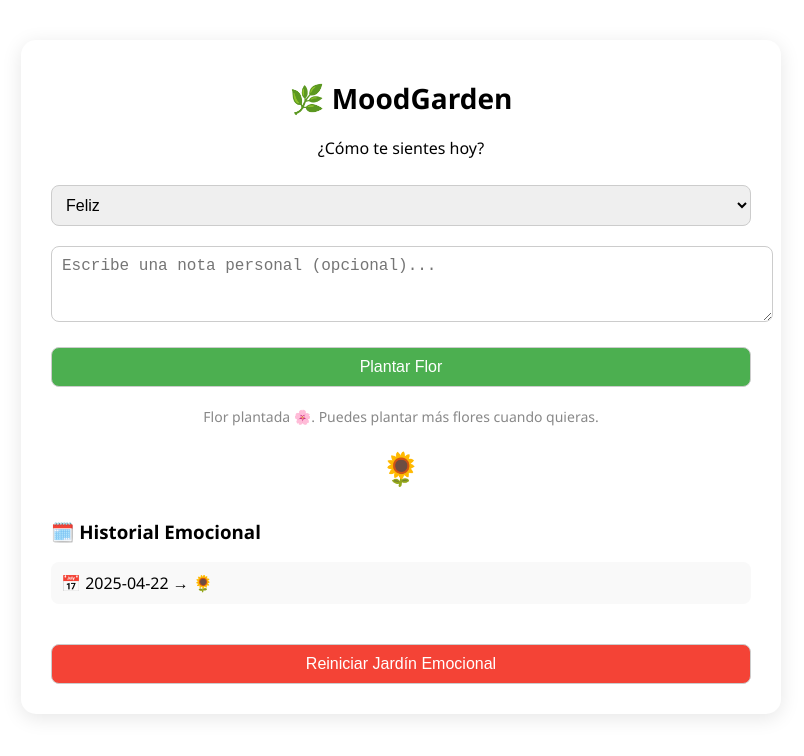
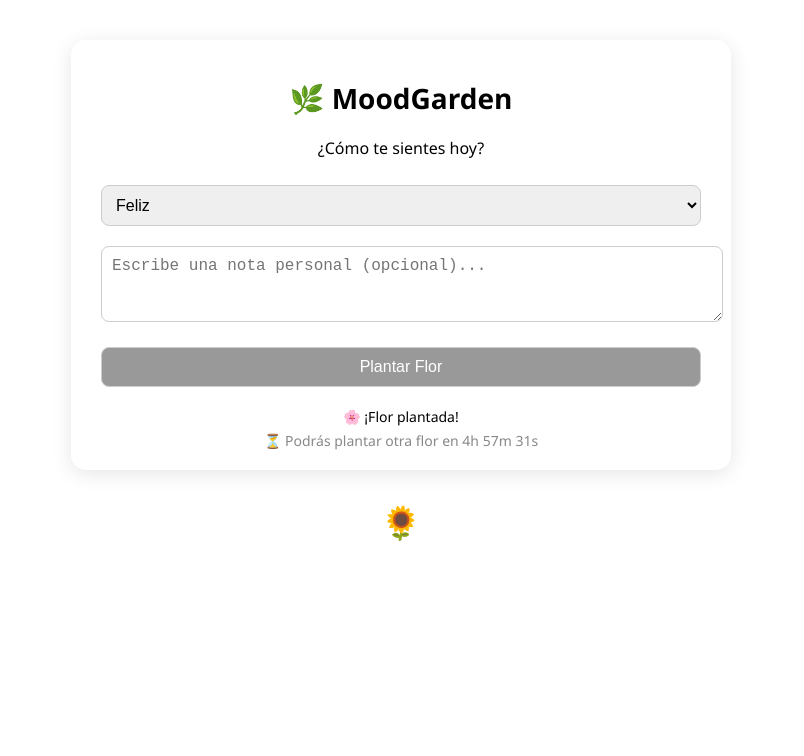
Before and after one commit to RolixTV/MoodGarden, a plain HTML site: page index.html in a window 1280 px wide. Both pictures are taken after a click on the button "Plantar Flor". Shown: the whole page, without its empty margins (239-1043 px from the left). Drawn offline with Linux system fonts and the light colour scheme.

Commit message:
index.html

```diff
--- a/index.html
+++ b/index.html
@@ -2,17 +2,17 @@
 <html lang="es">
 <head>
   <meta charset="UTF-8" />
-  <meta name="viewport" content="width=device-width, initial-scale=1.0" />
+  <meta name="viewport" content="width=device-width, initial-scale=1.0"/>
   <title>MoodGarden – Tu Jardín Emocional</title>
   <style>
     body {
       font-family: 'Segoe UI', sans-serif;
+      margin: 0;
+      padding: 40px;
       display: flex;
-      justify-content: center;
-      align-items: flex-start;
-      padding: 40px;
-      margin: 0;
-      transition: background 1s ease;
+      flex-direction: column;
+      align-items: center;
+      transition: background-color 0.5s ease;
     }
 
     .container {
@@ -21,7 +21,7 @@
       border-radius: 15px;
       box-shadow: 0 4px 20px rgba(0,0,0,0.1);
       width: 100%;
-      max-width: 700px;
+      max-width: 600px;
       text-align: center;
     }
 
@@ -54,57 +54,27 @@
       background-color: #45a049;
     }
 
+    #message {
+      font-size: 14px;
+      margin-top: 10px;
+    }
+
+    #countdown {
+      font-size: 14px;
+      margin-top: 5px;
+      color: #888;
+    }
+
     #garden {
+      margin-top: 30px;
       display: flex;
       flex-wrap: wrap;
-      margin-top: 20px;
       gap: 10px;
       justify-content: center;
     }
 
     .flower {
       font-size: 32px;
-      transition: transform 0.2s ease;
-    }
-
-    .flower:hover {
-      transform: scale(1.2);
-    }
-
-    #message {
-      font-size: 14px;
-      color: #888;
-      margin-top: 10px;
-    }
-
-    #history {
-      margin-top: 30px;
-      text-align: left;
-    }
-
-    .history-item {
-      background: #f9f9f9;
-      margin-bottom: 8px;
-      padding: 10px;
-      border-radius: 8px;
-      font-size: 16px;
-      cursor: pointer;
-    }
-
-    .history-item:hover {
-      background-color: #f1f1f1;
-    }
-
-    #noteDisplay {
-      margin-top: 20px;
-      font-size: 16px;
-      color: #333;
-    }
-
-    .reset-btn {
-      background-color: #f44336;
-      color: white;
-      margin-top: 20px;
     }
   </style>
 </head>
@@ -124,55 +94,44 @@
 
     <button id="plantBtn" onclick="plantMood()">Plantar Flor</button>
     <div id="message"></div>
-
-    <div id="garden"></div>
-
-    <div id="history">
-      <h3>🗓️ Historial Emocional</h3>
-      <div id="historyList"></div>
-    </div>
-
-    <div id="noteDisplay"></div>
-
-    <!-- Botón de Reiniciar -->
-    <button class="reset-btn" onclick="resetMoodGarden()">Reiniciar Jardín Emocional</button>
+    <div id="countdown"></div>
   </div>
 
+  <div id="garden"></div>
+
   <script>
-    const today = new Date();
-    const todayISO = today.toISOString().slice(0, 10); // Obtiene la fecha actual en formato YYYY-MM-DD
+    const message = document.getElementById('message');
+    const countdown = document.getElementById('countdown');
+    const garden = document.getElementById('garden');
     const plantBtn = document.getElementById('plantBtn');
-    const message = document.getElementById('message');
-    const historyList = document.getElementById('historyList');
-    const noteDisplay = document.getElementById('noteDisplay');
-    const moodSelect = document.getElementById('mood');
-    const garden = document.getElementById('garden');
 
-    // Obtener la última emoción del usuario (si existe) al cargar la página
-    const lastMood = localStorage.getItem('lastMood');
-    if (lastMood) {
-      moodSelect.value = lastMood;
-      changeBackground(); // Cambia el fondo al cargar la página
+    const backgroundColors = {
+      '🌻': '#fff9c4',
+      '🌧️': '#bbdefb',
+      '🌺': '#f8bbd0',
+      '🌪️': '#cfd8dc',
+      '🍃': '#c8e6c9'
+    };
+
+    function changeBackground() {
+      const mood = document.getElementById('mood').value;
+      document.body.style.backgroundColor = backgroundColors[mood] || '#ffffff';
+      localStorage.setItem('lastMood', mood);
     }
 
-    // Mostrar flor de hoy si ya está plantada
-    const todayEntry = localStorage.getItem('moodgarden-' + todayISO);
-    if (todayEntry) {
-      const flower = JSON.parse(todayEntry);
-      createFlower(flower.mood);
-    }
-
-    // Mostrar historial completo
-    for (let key in localStorage) {
-      if (key.startsWith('moodgarden-')) {
-        const date = key.split('moodgarden-')[1];
-        const flower = JSON.parse(localStorage.getItem(key));
-        addToHistory(date, flower.mood, flower.note);
-      }
+    function getTodayKey() {
+      const today = new Date();
+      return 'mood-' + today.toISOString().slice(0, 10);
     }
 
     function plantMood() {
-      const mood = moodSelect.value;
+      const key = getTodayKey();
+      if (localStorage.getItem(key)) {
+        message.textContent = 'Ya has plantado una flor hoy 🌸. Vuelve mañana.';
+        return;
+      }
+
+      const mood = document.getElementById('mood').value;
       const note = document.getElementById('personalNote').value;
 
       const flower = {
@@ -180,95 +139,78 @@
         note: note
       };
 
-      // Guardar en localStorage
-      localStorage.setItem('moodgarden-' + todayISO, JSON.stringify(flower));
-
-      // Mostrar flor y mensaje
-      createFlower(mood);
-      addToHistory(todayISO, mood, note);
-      message.textContent = 'Flor plantada 🌸. Puedes plantar más flores cuando quieras.';
-
-      // Crear o actualizar el jardín
-      garden.innerHTML = '';
-      createFlower(mood);
-
-      // Guardar la última emoción seleccionada
-      localStorage.setItem('lastMood', mood);
+      localStorage.setItem(key, JSON.stringify(flower));
+      addFlowerToGarden(flower);
+      message.textContent = '🌸 ¡Flor plantada!';
+      plantBtn.disabled = true;
+      startCountdown();
     }
 
-    function createFlower(mood) {
-      const flower = document.createElement('div');
-      flower.className = 'flower';
-      flower.textContent = mood;
-      garden.appendChild(flower);
+    function addFlowerToGarden(flower) {
+      const flowerDiv = document.createElement('div');
+      flowerDiv.className = 'flower';
+      flowerDiv.title = flower.note || '';
+      flowerDiv.textContent = flower.mood;
+      garden.appendChild(flowerDiv);
     }
 
-    function addToHistory(date, mood, note) {
-      const item = document.createElement('div');
-      item.className = 'history-item';
-      item.textContent = `📅 ${date} → ${mood}`;
-      item.onclick = function () {
-        toggleNoteDisplay(date, note, item);
-      };
-      historyList.appendChild(item);
+    function loadGarden() {
+      const keys = Object.keys(localStorage)
+        .filter(k => k.startsWith('mood-'))
+        .sort();
+
+      keys.forEach(key => {
+        const flower = JSON.parse(localStorage.getItem(key));
+        addFlowerToGarden(flower);
+      });
     }
 
-    function toggleNoteDisplay(date, note, item) {
-      const noteDisplayId = `note-${date}`;
-      let noteElement = document.getElementById(noteDisplayId);
+    function startCountdown() {
+      function updateCountdown() {
+        const now = new Date();
+        const tomorrow = new Date();
+        tomorrow.setHours(24, 0, 0, 0); // mañana a las 00:00
 
-      // Si la nota ya está visible, la ocultamos
-      if (noteElement) {
-        noteElement.style.display = noteElement.style.display === 'none' ? 'block' : 'none';
-      } else {
-        // Si no existe la nota, la creamos y mostramos
-        noteElement = document.createElement('div');
-        noteElement.id = noteDisplayId;
-        noteElement.className = 'history-item';
-        noteElement.textContent = note ? `Nota: ${note}` : 'No se agregó ninguna nota.';
-        historyList.appendChild(noteElement);
+        const diff = tomorrow - now;
+
+        if (diff <= 0) {
+          plantBtn.disabled = false;
+          countdown.textContent = '';
+          message.textContent = '';
+          return;
+        }
+
+        const hours = Math.floor(diff / (1000 * 60 * 60));
+        const minutes = Math.floor((diff / (1000 * 60)) % 60);
+        const seconds = Math.floor((diff / 1000) % 60);
+
+        countdown.textContent = `⏳ Podrás plantar otra flor en ${hours}h ${minutes}m ${seconds}s`;
+
+        setTimeout(updateCountdown, 1000);
+      }
+
+      updateCountdown();
+    }
+
+    // Inicialización
+    function init() {
+      const lastMood = localStorage.getItem('lastMood');
+      if (lastMood) {
+        document.getElementById('mood').value = lastMood;
+        changeBackground();
+      }
+
+      loadGarden();
+
+      const todayKey = getTodayKey();
+      if (localStorage.getItem(todayKey)) {
+        plantBtn.disabled = true;
+        startCountdown();
+        message.textContent = 'Ya has plantado una flor hoy 🌸. Vuelve mañana.';
       }
     }
 
-    function changeBackground() {
-      const mood = moodSelect.value;
-
-      // Guardar la última emoción seleccionada
-      localStorage.setItem('lastMood', mood);
-
-      switch (mood) {
-        case "🌻":
-          document.body.style.backgroundColor = "#FFF9C4"; // Pastel amarillo
-          break;
-        case "🌧️":
-          document.body.style.backgroundColor = "#B3E5FC"; // Pastel azul
-          break;
-        case "🌺":
-          document.body.style.backgroundColor = "#F8BBD0"; // Pastel rosa
-          break;
-        case "🌪️":
-          document.body.style.backgroundColor = "#E1BEE7"; // Pastel morado
-          break;
-        case "🍃":
-          document.body.style.backgroundColor = "#C8E6C9"; // Pastel verde
-          break;
-        default:
-          document.body.style.backgroundColor = "#e6f2ff"; // Fondo por defecto
-      }
-    }
-
-    // Función para reiniciar el jardín
-    function resetMoodGarden() {
-      localStorage.clear(); // Borra todo el almacenamiento local
-
-      // Reinicia la visualización
-      garden.innerHTML = '';
-      historyList.innerHTML = '';
-      message.textContent = 'El jardín emocional ha sido reiniciado.';
-
-      // Restablece el fondo a un color neutro
-      document.body.style.backgroundColor = "#e6f2ff";
-    }
+    window.onload = init;
   </script>
 </body>
 </html>
```
